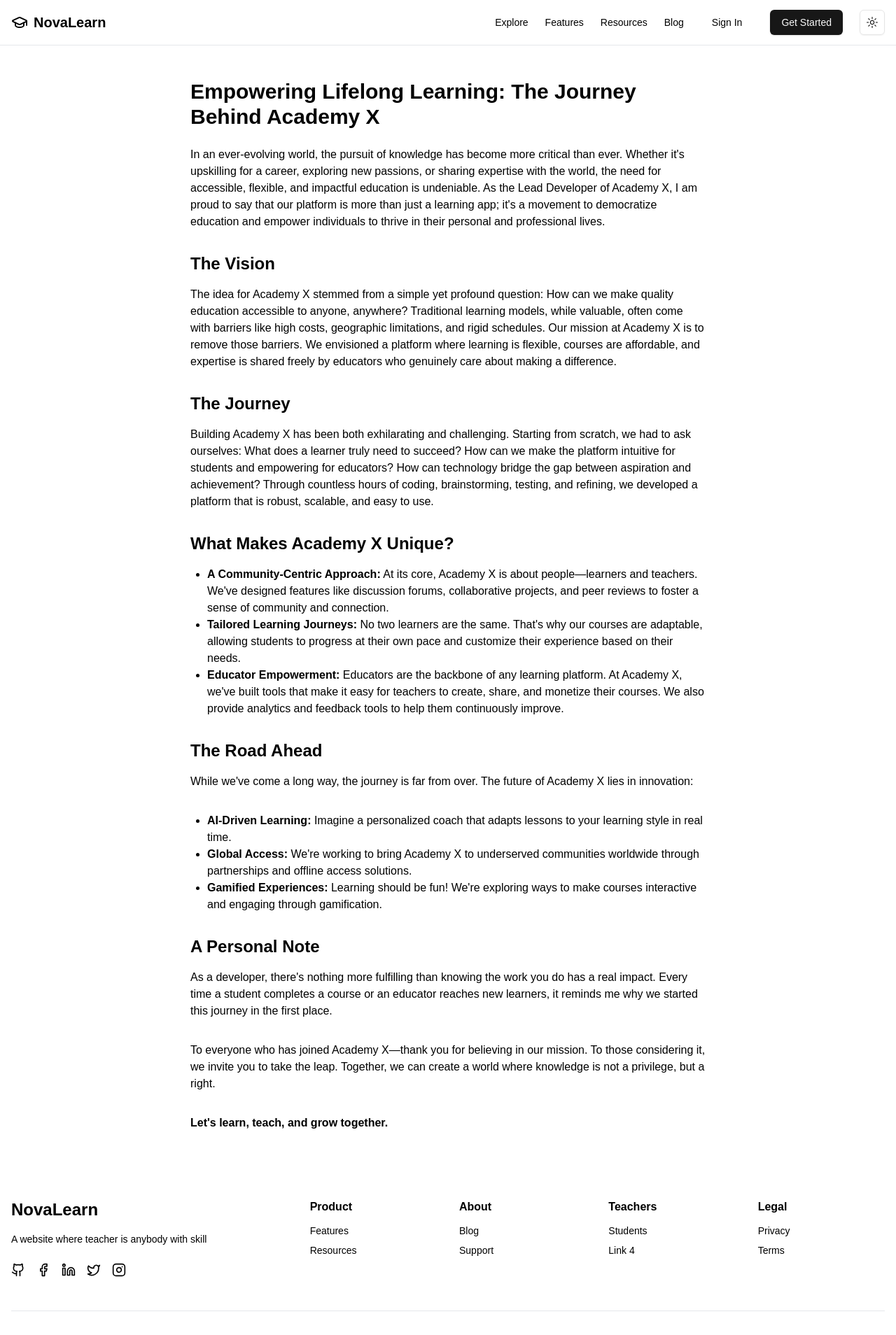
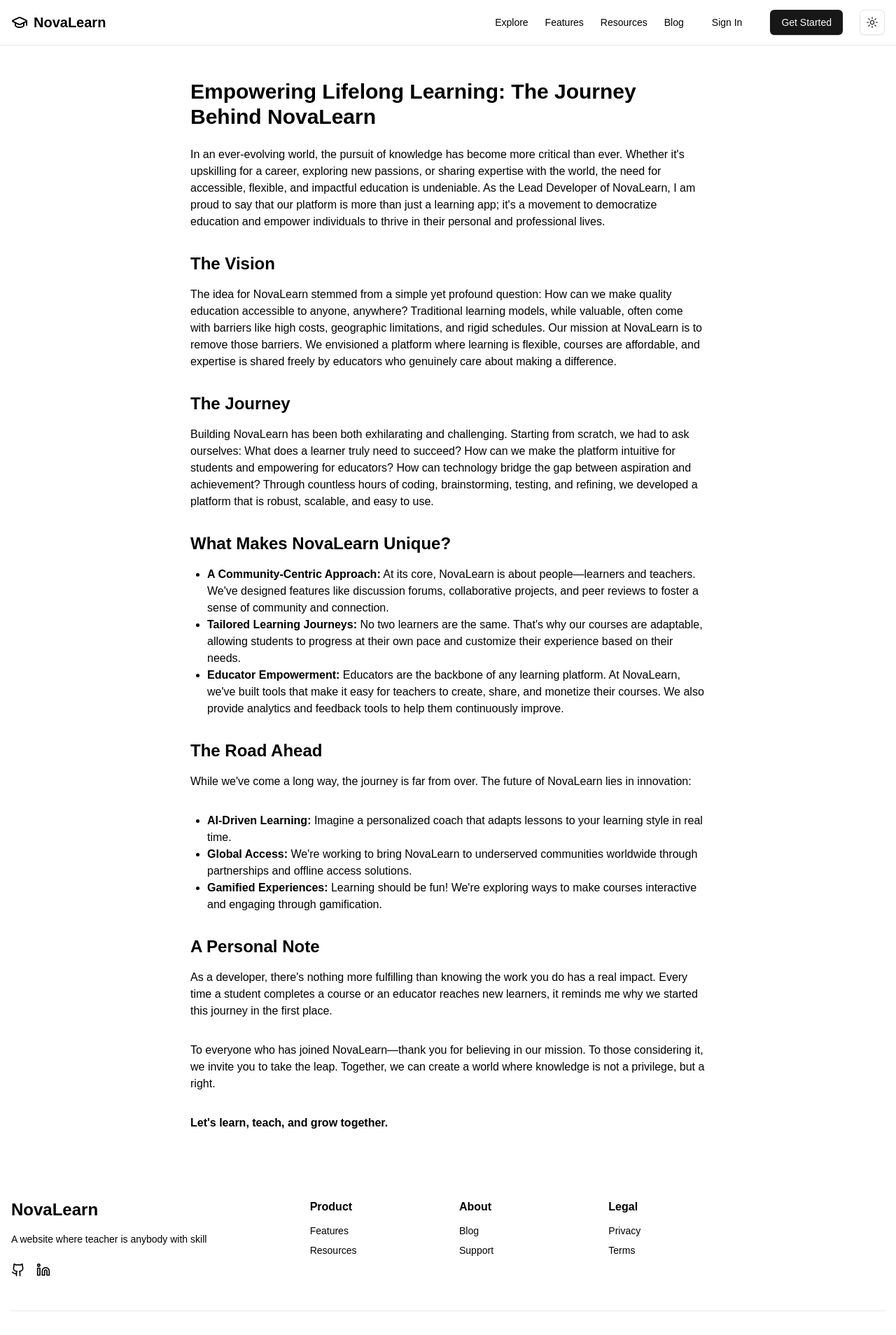
Before and after one commit to VanshSharmaPES/Web_Technology_Project, a Next.js app in the folder frontend/: page /blog in a window 1280 px wide. Shown: the top 1908 px of the page at 70% size. Built offline with nearby package versions, Linux system fonts and the light colour scheme.

Commit message:
Fixed the Dark mode functionality

```diff
--- a/frontend/app/blog/page.tsx
+++ b/frontend/app/blog/page.tsx
@@ -1,45 +1,46 @@
-// import Image from 'next/image'
+// frontend/app/blog/page.tsx
 import Link from 'next/link'
-// import { Button } from "@/components/ui/button"
 import { Header } from '@/components/header-loggedin'
 import { Footer } from '@/components/footer'
 export default function BlogPage() {
   return (
-    <div className="min-h-screen bg-white">
+    // FIX 1: Use theme-aware background colors (bg-white for light, dark:bg-neutral-950 for dark)
+    <div className="min-h-screen bg-white dark:bg-neutral-950">
      <Header/>
 
       <main className="container mx-auto px-4 py-12 max-w-3xl">
-        <article className="prose lg:prose-xl">
-          <h1 className="text-3xl font-bold mb-6">Empowering Lifelong Learning: The Journey Behind Academy X</h1>
+        {/* FIX 2: Added 'dark:prose-invert' class to flip text colors for dark mode */}
+        <article className="prose lg:prose-xl dark:prose-invert">
+          <h1 className="text-3xl font-bold mb-6">Empowering Lifelong Learning: The Journey Behind NovaLearn</h1>
 
           <p className="mb-8">
-            In an ever-evolving world, the pursuit of knowledge has become more critical than ever. Whether it's upskilling for a career, exploring new passions, or sharing expertise with the world, the need for accessible, flexible, and impactful education is undeniable. As the Lead Developer of Academy X, I am proud to say that our platform is more than just a learning app; it's a movement to democratize education and empower individuals to thrive in their personal and professional lives.
+            In an ever-evolving world, the pursuit of knowledge has become more critical than ever. Whether it's upskilling for a career, exploring new passions, or sharing expertise with the world, the need for accessible, flexible, and impactful education is undeniable. As the Lead Developer of NovaLearn, I am proud to say that our platform is more than just a learning app; it's a movement to democratize education and empower individuals to thrive in their personal and professional lives.
           </p>
 
           <h2 className="text-2xl font-semibold mb-4">The Vision</h2>
           <p className="mb-8">
-            The idea for Academy X stemmed from a simple yet profound question: How can we make quality education accessible to anyone, anywhere? Traditional learning models, while valuable, often come with barriers like high costs, geographic limitations, and rigid schedules. Our mission at Academy X is to remove those barriers. We envisioned a platform where learning is flexible, courses are affordable, and expertise is shared freely by educators who genuinely care about making a difference.
+            The idea for NovaLearn stemmed from a simple yet profound question: How can we make quality education accessible to anyone, anywhere? Traditional learning models, while valuable, often come with barriers like high costs, geographic limitations, and rigid schedules. Our mission at NovaLearn is to remove those barriers. We envisioned a platform where learning is flexible, courses are affordable, and expertise is shared freely by educators who genuinely care about making a difference.
           </p>
 
           <h2 className="text-2xl font-semibold mb-4">The Journey</h2>
           <p className="mb-8">
-            Building Academy X has been both exhilarating and challenging. Starting from scratch, we had to ask ourselves: What does a learner truly need to succeed? How can we make the platform intuitive for students and empowering for educators? How can technology bridge the gap between aspiration and achievement? Through countless hours of coding, brainstorming, testing, and refining, we developed a platform that is robust, scalable, and easy to use.
+            Building NovaLearn has been both exhilarating and challenging. Starting from scratch, we had to ask ourselves: What does a learner truly need to succeed? How can we make the platform intuitive for students and empowering for educators? How can technology bridge the gap between aspiration and achievement? Through countless hours of coding, brainstorming, testing, and refining, we developed a platform that is robust, scalable, and easy to use.
           </p>
 
-          <h2 className="text-2xl font-semibold mb-4">What Makes Academy X Unique?</h2>
+          <h2 className="text-2xl font-semibold mb-4">What Makes NovaLearn Unique?</h2>
           <ul className="list-disc pl-6 mb-8">
-            <li><strong>A Community-Centric Approach:</strong> At its core, Academy X is about people—learners and teachers. We've designed features like discussion forums, collaborative projects, and peer reviews to foster a sense of community and connection.</li>
+            <li><strong>A Community-Centric Approach:</strong> At its core, NovaLearn is about people—learners and teachers. We've designed features like discussion forums, collaborative projects, and peer reviews to foster a sense of community and connection.</li>
             <li><strong>Tailored Learning Journeys:</strong> No two learners are the same. That's why our courses are adaptable, allowing students to progress at their own pace and customize their experience based on their needs.</li>
-            <li><strong>Educator Empowerment:</strong> Educators are the backbone of any learning platform. At Academy X, we've built tools that make it easy for teachers to create, share, and monetize their courses. We also provide analytics and feedback tools to help them continuously improve.</li>
+            <li><strong>Educator Empowerment:</strong> Educators are the backbone of any learning platform. At NovaLearn, we've built tools that make it easy for teachers to create, share, and monetize their courses. We also provide analytics and feedback tools to help them continuously improve.</li>
           </ul>
 
           <h2 className="text-2xl font-semibold mb-4">The Road Ahead</h2>
           <p className="mb-8">
-            While we've come a long way, the journey is far from over. The future of Academy X lies in innovation:
+            While we've come a long way, the journey is far from over. The future of NovaLearn lies in innovation:
           </p>
           <ul className="list-disc pl-6 mb-8">
             <li><strong>AI-Driven Learning:</strong> Imagine a personalized coach that adapts lessons to your learning style in real time.</li>
-            <li><strong>Global Access:</strong> We're working to bring Academy X to underserved communities worldwide through partnerships and offline access solutions.</li>
+            <li><strong>Global Access:</strong> We're working to bring NovaLearn to underserved communities worldwide through partnerships and offline access solutions.</li>
             <li><strong>Gamified Experiences:</strong> Learning should be fun! We're exploring ways to make courses interactive and engaging through gamification.</li>
           </ul>
 
@@ -48,7 +49,7 @@ export default function BlogPage() {
             As a developer, there's nothing more fulfilling than knowing the work you do has a real impact. Every time a student completes a course or an educator reaches new learners, it reminds me why we started this journey in the first place.
           </p>
           <p className="mb-8">
-            To everyone who has joined Academy X—thank you for believing in our mission. To those considering it, we invite you to take the leap. Together, we can create a world where knowledge is not a privilege, but a right.
+            To everyone who has joined NovaLearn—thank you for believing in our mission. To those considering it, we invite you to take the leap. Together, we can create a world where knowledge is not a privilege, but a right.
           </p>
           <p className="font-semibold">
             Let's learn, teach, and grow together.
--- a/frontend/app/feature/page.tsx
+++ b/frontend/app/feature/page.tsx
@@ -8,8 +8,9 @@ import { Footer } from '@/components/footer'
 
 export default function FeaturePage() {
   return (
-    <div className="min-h-screen bg-gradient-to-b from-blue-50 to-white">
-      {/* Replaced hardcoded header with dynamic Header component */}
+    // FIX APPLIED: Set theme-aware backgrounds: bg-white for light, dark:bg-neutral-950 for dark
+    <div className="min-h-screen bg-white dark:bg-neutral-950">
+      {/* Dynamic Header */}
       <Header/>
 
       <main className="container mx-auto px-4 py-12">
@@ -100,7 +101,7 @@ export default function FeaturePage() {
         </section>
       </main>
 
-      {/* Replaced hardcoded footer with dynamic Footer component */}
+      {/* Dynamic Footer */}
       <Footer/>
     </div>
   )
--- a/frontend/components/course-card.tsx
+++ b/frontend/components/course-card.tsx
@@ -18,6 +18,7 @@ export interface CourseCardProps {
   instructor: Instructor;
   completion?: number; // Optional
   rating?: number;     // Optional
+  videoUrl?: string;   // <--- NEW: Optional external link
 }
 
 export function CourseCard({
@@ -28,10 +29,16 @@ export function CourseCard({
   instructor,
   completion,
   rating,
+  videoUrl, // <--- NEW: Destructure videoUrl
 }: CourseCardProps) {
 
+  // Use videoUrl for href if available, otherwise default to internal course page.
+  const href = videoUrl || `/courses/${id}`;
+  const target = videoUrl ? "_blank" : undefined;
+
   return (
-    <Link href={`/courses/${id}`}>
+    // Updated Link to use videoUrl and target if present
+    <Link href={href} target={target}>
       <Card className="overflow-hidden hover:shadow-lg transition-shadow h-full flex flex-col">
         <div className="aspect-video relative bg-muted">
           <Image
--- a/frontend/components/footer.tsx
+++ b/frontend/components/footer.tsx
@@ -14,25 +14,13 @@ export function Footer() {
               A website where teacher is anybody with skill
             </p>
             <div className="flex space-x-4 mt-6">
-              <Link href="https://github.com" className="text-muted-foreground hover:text-primary">
+              <Link href="https://github.com/VanshSharmaPES/Web_Technology_Project" className="text-muted-foreground hover:text-primary">
                 <Github className="h-5 w-5" />
                 <span className="sr-only">GitHub</span>
               </Link>
-              <Link href="https://facebook.com" className="text-muted-foreground hover:text-primary">
-                <Facebook className="h-5 w-5" />
-                <span className="sr-only">Facebook</span>
-              </Link>
-              <Link href="https://linkedin.com" className="text-muted-foreground hover:text-primary">
+              <Link href="https://www.linkedin.com/in/vansh-sharma-6b675b354/" className="text-muted-foreground hover:text-primary">
                 <Linkedin className="h-5 w-5" />
                 <span className="sr-only">LinkedIn</span>
-              </Link>
-              <Link href="https://twitter.com" className="text-muted-foreground hover:text-primary">
-                <Twitter className="h-5 w-5" />
-                <span className="sr-only">Twitter</span>
-              </Link>
-              <Link href="https://instagram.com" className="text-muted-foreground hover:text-primary">
-                <Instagram className="h-5 w-5" />
-                <span className="sr-only">Instagram</span>
               </Link>
             </div>
           </div>
@@ -51,13 +39,6 @@ export function Footer() {
             </ul>
           </div>
           <div>
-            <h3 className="font-semibold mb-3">Teachers</h3>
-            <ul className="space-y-2 text-sm">
-              <li><Link href="#" className="text-muted-foreground hover:text-primary">Students</Link></li>
-              <li><Link href="#" className="text-muted-foreground hover:text-primary">Link 4</Link></li>
-            </ul>
-          </div>
-          <div>
             <h3 className="font-semibold mb-3">Legal</h3>
             <ul className="space-y-2 text-sm">
               <li><Link href="#" className="text-muted-foreground hover:text-primary">Privacy</Link></li>
```
Also changed, not shown: frontend/app/contact/page.tsx (added, +32 -0 lines), frontend/app/explore/page.tsx (+17 -14 lines), frontend/app/resources/page.tsx (+3 -7 lines).
